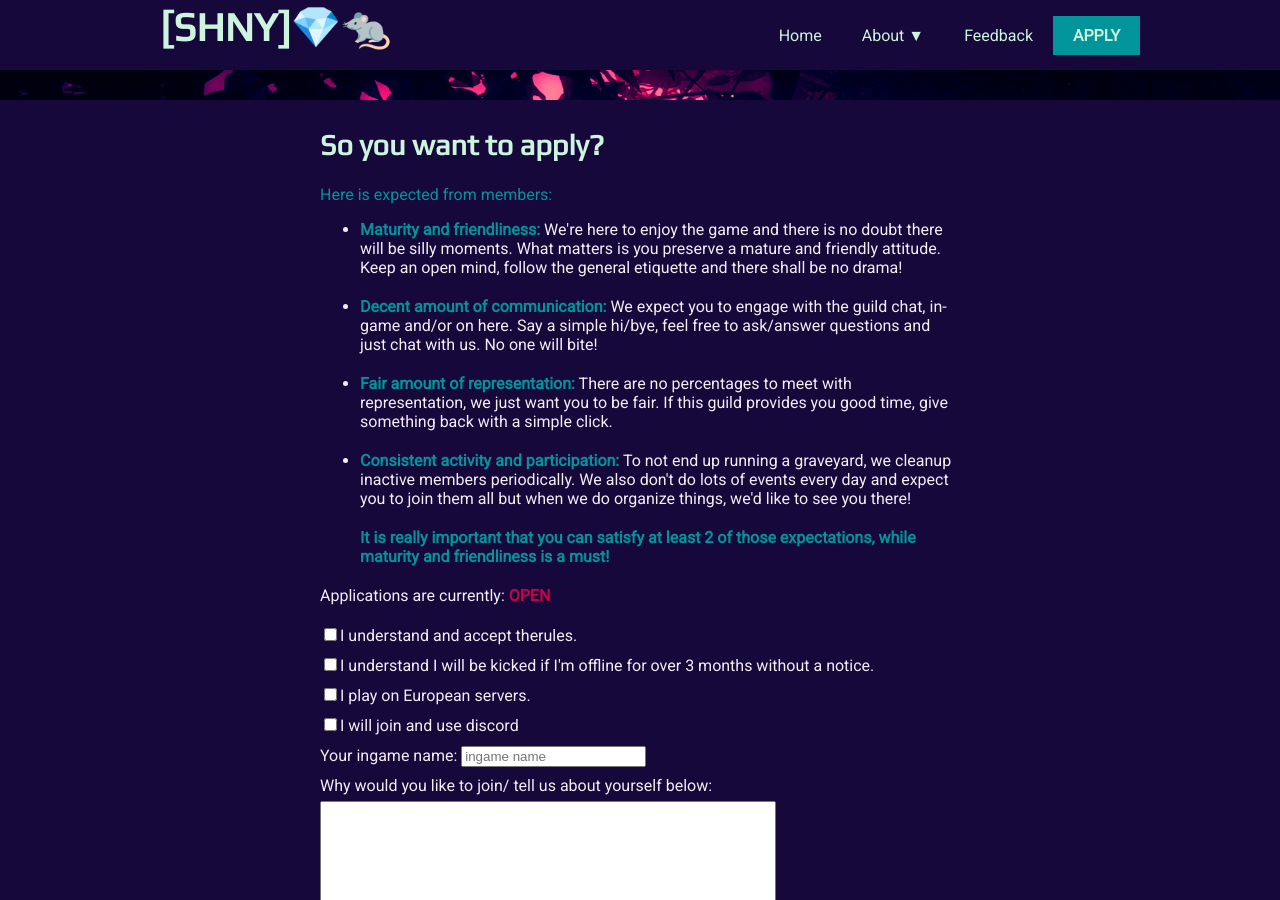
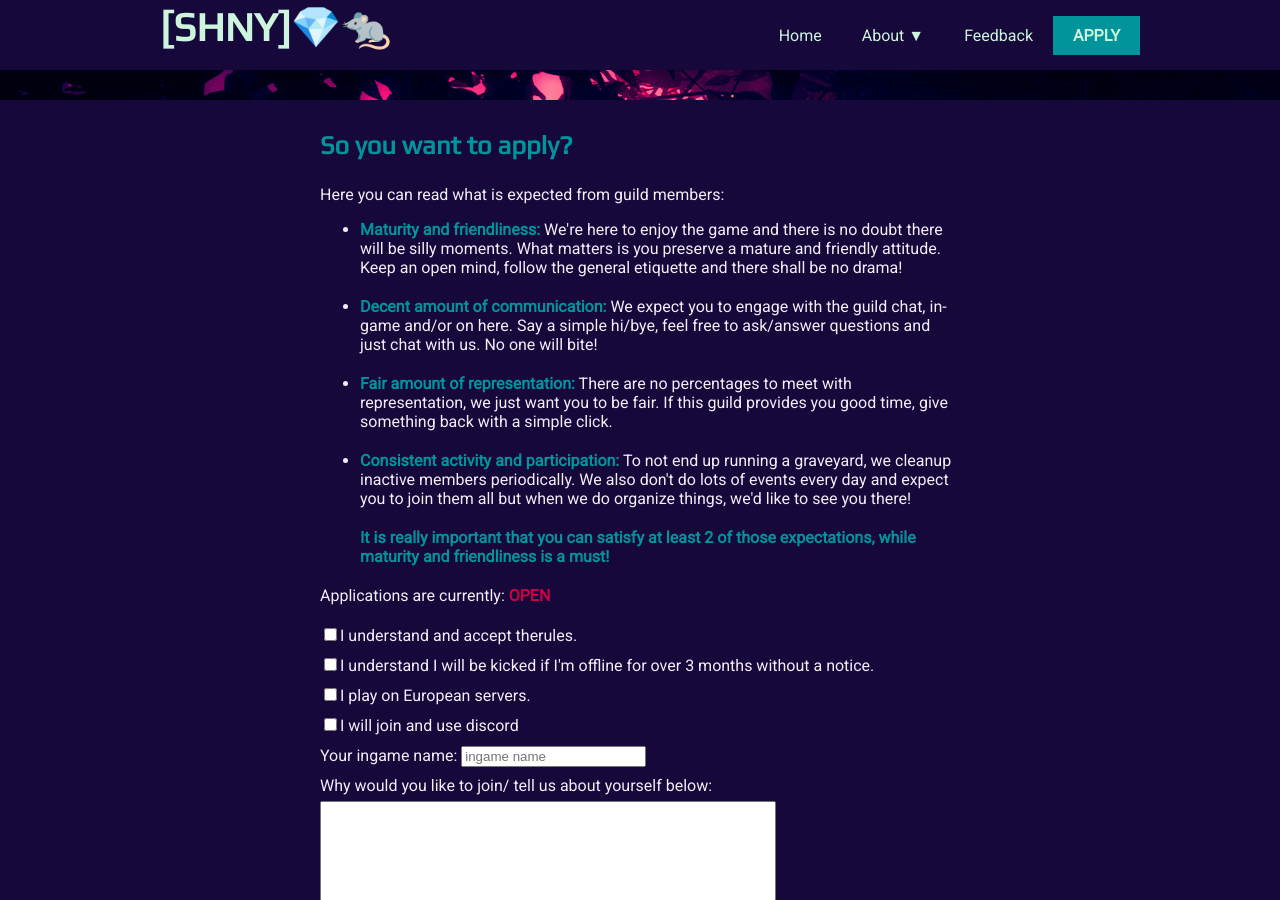
Before and after one commit to KimberlyVdB/SHNY-Jekyll-Website, a Jekyll site: the page built from apply.html, in a window 1280 px wide and 900 px high. Built offline with Jekyll 4.4.1, drawn with Linux system fonts in a browser that asks for light colours; nearby versions of some CDN libraries; Markdown is read by kramdown in place of the engine named in the settings.

Commit message:
removed div and h1 and put text inside an h3

```diff
--- a/apply.html
+++ b/apply.html
@@ -5,11 +5,11 @@ title: mainContent
 
 
 <div class="content">
-  <div class="titleDiv">
+  <!-- <div class="titleDiv">
     <h1 class="applyTitle">So you want to apply?</h1>
-  </div>
-
-  <p><span>Here is expected from members:</span></p>
+  </div> -->
+  <h3>So you want to apply?</h3>
+  <p>Here you can read what is expected from guild members:</p>
 
   <ul>
     <li><span>Maturity and friendliness:</span> We're here to enjoy the game and there is no doubt there will be
```
